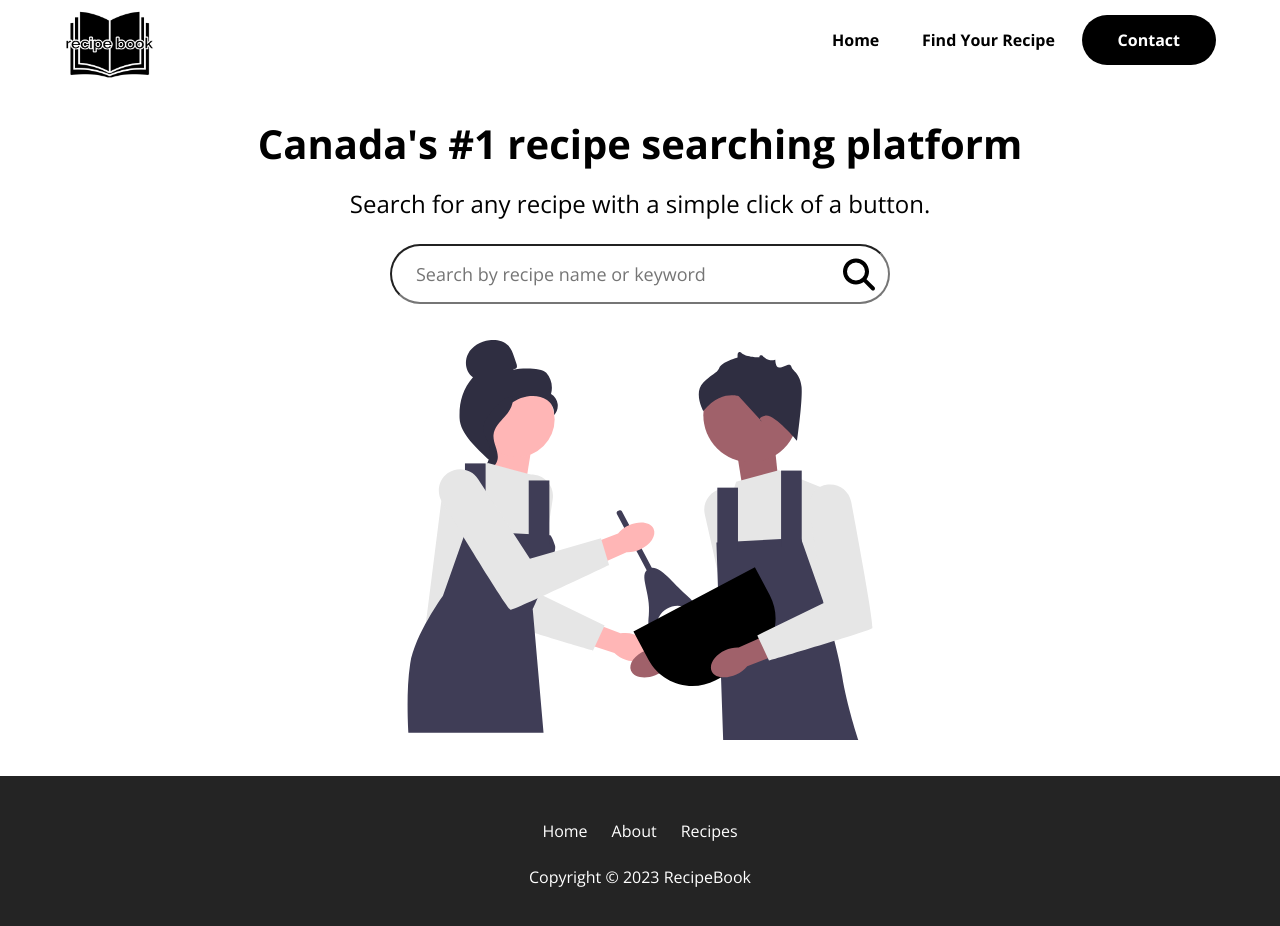
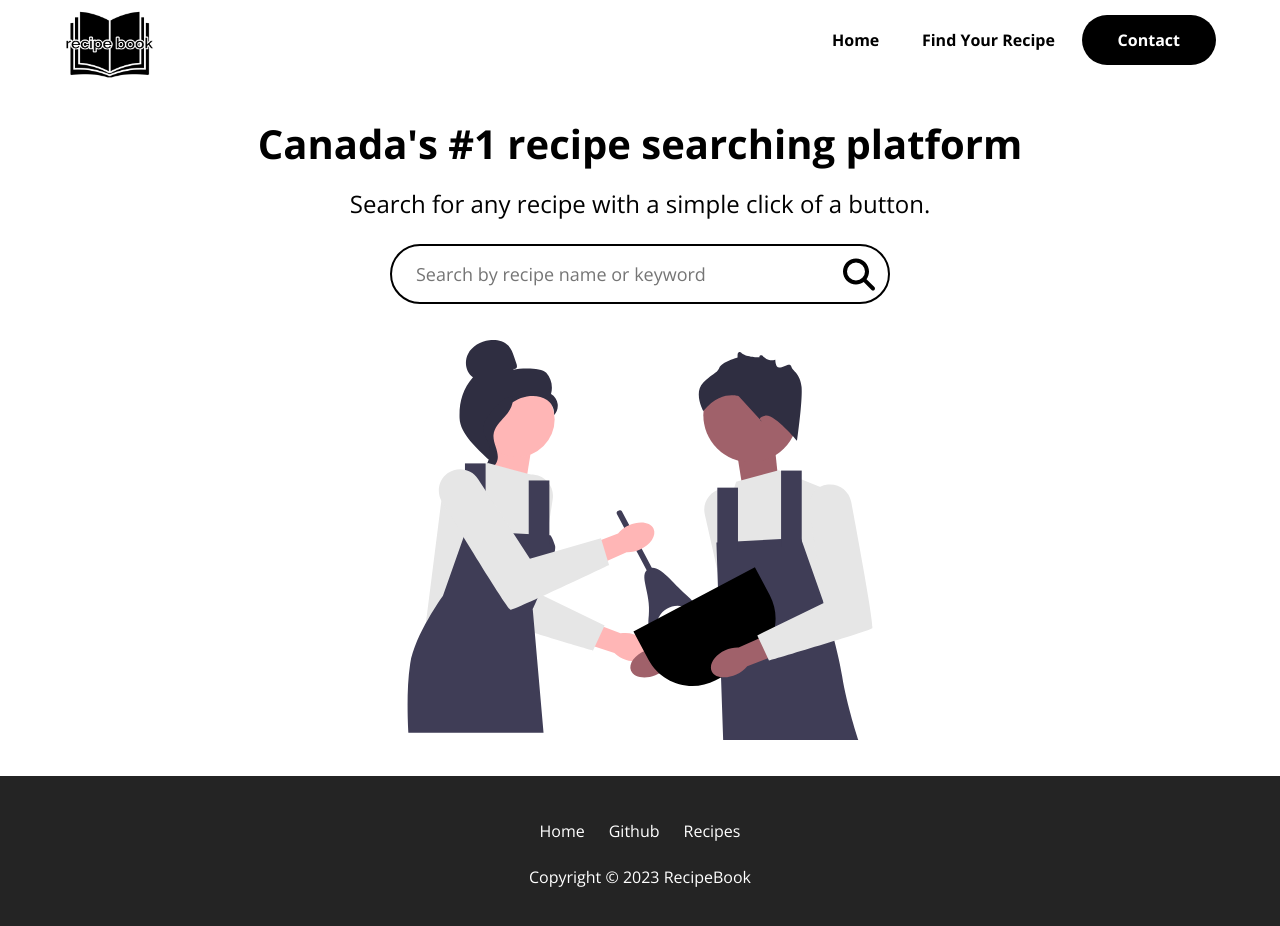
Before and after one commit to bugstr/recipe-book, a React (Create React App) app: page / in a window 1280 px wide. Shown: the top 926 px of the page. Built offline with nearby package versions, Linux system fonts and the light colour scheme.

Commit message:
Fixed styles

```diff
--- a/src/components/Footer.jsx
+++ b/src/components/Footer.jsx
@@ -9,9 +9,15 @@ function Footer() {
         <Link to="/" className="footer__link link__hover-effect">
           Home
         </Link>
-        <Link to="/" className="footer__link link__hover-effect">
-          About
-        </Link>
+
+        <a
+          target="_blank"
+          className="footer__link link__hover-effect"
+          href="https://github.com/bugstr/recipe-book"
+        >
+          Github
+        </a>
+
         <Link to="/recipes" className="footer__link link__hover-effect">
           Recipes
         </Link>
--- a/src/index.css
+++ b/src/index.css
@@ -59,6 +59,7 @@ li {
   max-width: 500px;
   height: 60px;
   border-radius: 50px;
+  border: 2px solid black;
   overflow: hidden;
   padding-left: 24px;
   font-size: 18px;
@@ -72,6 +73,11 @@ li {
   font-size: 32px;
   color: black;
   cursor: pointer;
+  transition: all 300ms ease;
+}
+
+.search-button:hover {
+  color: #242424;
 }
 
 /*
--- a/src/pages/RecipePage.css
+++ b/src/pages/RecipePage.css
@@ -112,7 +112,7 @@
   .recipePage {
     flex-direction: column;
     align-items: center;
-    gap: 24px;
+    gap: 16px;
     padding-left: 0;
     min-height: calc(100vh - 100px);
   }
@@ -149,4 +149,8 @@
   .recipePage__skeleton {
     max-width: 250px;
   }
+
+  .nutrients {
+    padding-bottom: 16px;
+  }
 }
```
